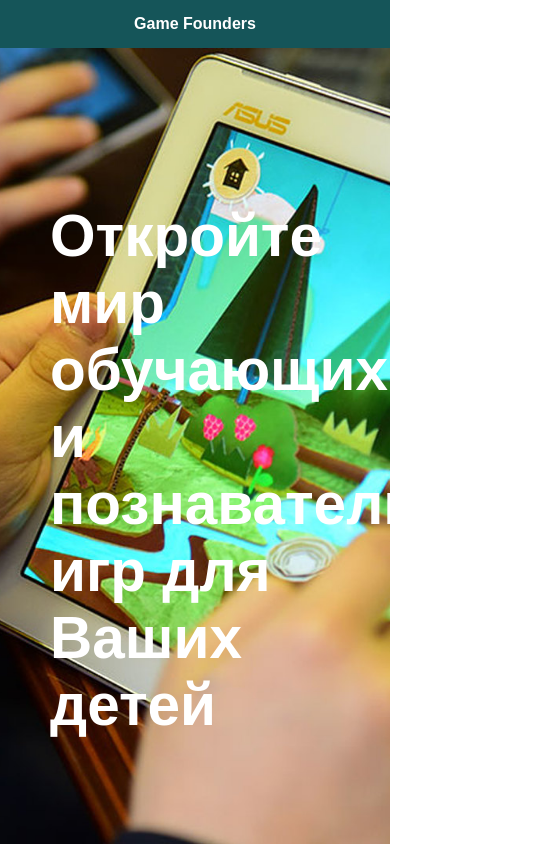
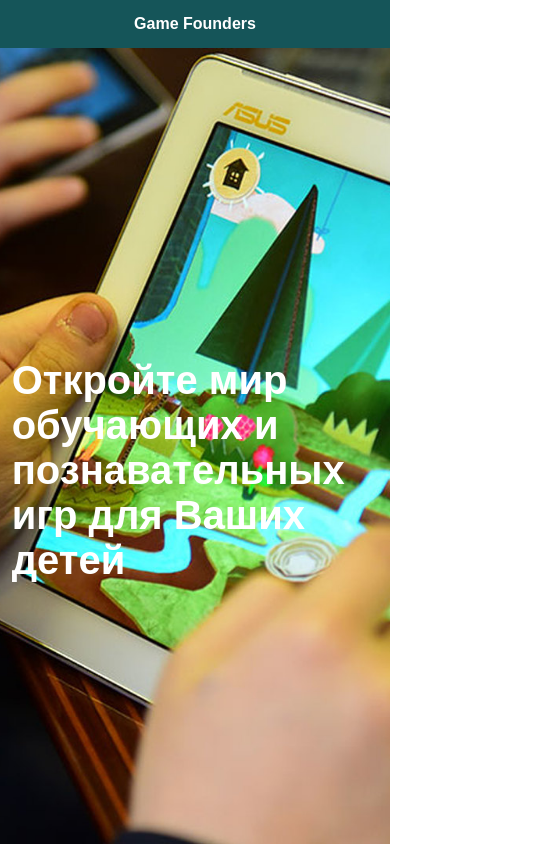
Before and after one commit to qbLua/kidsgame.github.io, a plain HTML site: page index.html in a window 390 px wide. Shown: the top 844 px of the page, 537 px wide, since content can reach past the window. Drawn offline with Linux system fonts and the light colour scheme.

Commit message:
fix media

```diff
--- a/main.css
+++ b/main.css
@@ -1,4 +1,5 @@
 body {
+  /* word-break: break-all; */
   margin: 0;
   font-family: Arial, Helvetica, sans-serif;
 }
@@ -317,6 +318,7 @@ p {
   padding: 2em 5em;
   display: flex;
   row-gap: 2em;
+  flex-wrap: wrap;
   column-gap: 2em;
 }
 
@@ -324,5 +326,4 @@ p {
   color: white;
   margin-right: 15px;
   text-decoration: none;
-  flex-wrap: wrap;
 }
--- a/media.css
+++ b/media.css
@@ -54,15 +54,68 @@
   }
 }
 
-@media screen and (max-width: 730px) {
-  .preview h1 {
-    padding: 50px;
+@media screen and (max-width: 900px) {
+  .partner-info {
+    display: block;
   }
 }
 
-@media screen and (max-width: 900px) {
-  .partner-info {
-    display: block;
+@media screen and (max-width: 1000px) {
+  .preview h1 {
+    font-size: 6em;
+    padding-left: 10vw;
+  }
+}
+
+@media screen and (max-width: 950px) {
+  .preview h1 {
+    font-size: 5em;
+    padding-left: 8vw;
+  }
+}
+
+@media screen and (max-width: 780px) {
+  .preview h1 {
+    font-size: 4em;
+    padding-left: 6vw;
+  }
+}
+
+@media screen and (max-width: 780px) {
+  .preview h1 {
+    font-size: 4em;
+    padding-left: 6vw;
+  }
+}
+
+@media screen and (max-width: 600px) {
+  .preview h1 {
+    font-size: 3.5em;
+    padding-left: 5vw;
+  }
+}
+
+@media screen and (max-width: 520px) {
+  .preview h1 {
+    font-size: 3em;
+    padding-left: 4vw;
+  }
+}
+
+@media screen and (max-width: 450px) {
+  .preview h1 {
+    font-size: 2.5em;
+    padding-left: 3vw;
+  }
+}
+
+@media screen and (max-width: 370px) {
+  .preview h1 {
+    font-size: 2em;
+    padding-left: 2vw;
+  }
+  #projects {
+    font-size: 36px;
   }
 }
 
```
